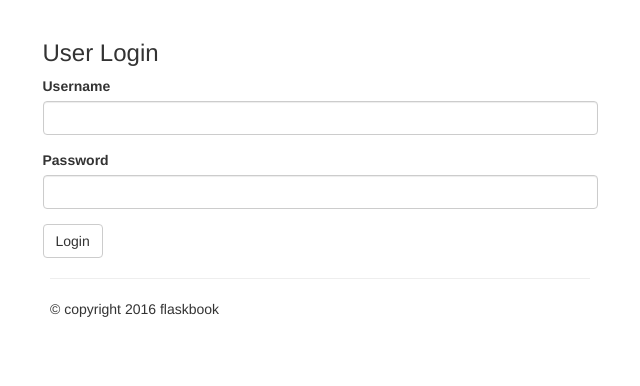
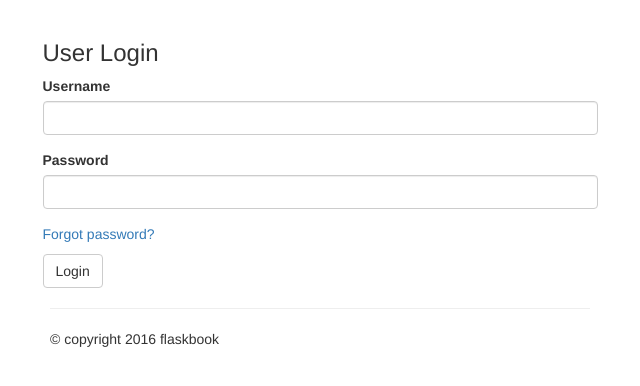
Before and after one commit to zyx124/Flaskbook, a Flask app: page /login in a window 1280 px wide. Shown: the part 62-448 px from the top of the page, without its empty margins (320-960 px from the left). Run offline with Flask 2, Linux system fonts and the light colour scheme; some libraries are stand-ins or nearby versions.

Commit message:
forget password and reset password part complete, tests needed

```diff
--- a/templates/user/login.html
+++ b/templates/user/login.html
@@ -23,7 +23,9 @@
       {{ form.hidden_tag() }}
 
       {{ render_field(form.username, class='form-control') }}
-      {{ render_field(form.password, class='form-control') }}
+      {{ render_field(form.password, **{"class": 'form-control', "aria-described-by": "passwordHelpBlock"}) }}
+
+      <span id="passwordHelpBlock" class="help-block"><a href="{{ url_for('.forgot') }}">Forgot password?</a></span>
 
       <button type="submit" class="btn btn-default">Login</button>
 
--- a/user/forms.py
+++ b/user/forms.py
@@ -1,4 +1,4 @@
-from flask_wtf import FlaskForm
+from flask_wtf import FlaskForm, Form
 from wtforms import validators, StringField, PasswordField
 from wtforms.widgets import TextArea
 from wtforms.fields.html5 import EmailField
@@ -14,6 +14,15 @@ class BaseUserForm(FlaskForm):
     email = EmailField("Email Address", [validators.DataRequired(), validators.Email()])
     username = StringField('Username', [validators.DataRequired(), validators.length(min=4, max=25)])
     bio = StringField('Bio', widget=TextArea(), validators=[validators.Length(max=160)])
+
+
+class PasswordBaseForm(FlaskForm):
+    password = PasswordField('New Password', [
+        validators.DataRequired(),
+        validators.EqualTo('confirm', message='Password much match'),
+        validators.length(min=4, max=80)
+    ])
+    confirm = PasswordField("Repeat Password")
 
 
 class RegisterForm(BaseUserForm):
@@ -40,3 +49,13 @@ class LoginForm(FlaskForm):
 
 class EditForm(BaseUserForm):
     pass
+
+
+class ForgotForm(FlaskForm):
+    email = EmailField('Email address',
+                       [validators.DataRequired(), validators.Email()])
+
+
+class PasswordResetForm(PasswordBaseForm):
+    current_password = PasswordField('Current Password', [validators.DataRequired(),
+                                                           validators.Length(min=4, max=80)])
--- a/user/views.py
+++ b/user/views.py
@@ -1,5 +1,5 @@
 from flask import Blueprint, render_template, request, url_for, redirect, session, abort
-from user.forms import RegisterForm, LoginForm, EditForm
+from user.forms import RegisterForm, LoginForm, EditForm, ForgotForm, PasswordResetForm
 from user.models import User
 from utilities.common import email
 
@@ -138,3 +138,62 @@ def confirm(username, code):
         return render_template("user/email_confirmed.html")
     else:
         abort(404)
+
+
+@user_app.route('/forgot', methods=('GET', 'POST'))
+def forgot():
+    error = None
+    message = None
+    form = ForgotForm()
+    if form.validate_on_submit():
+        user = User.objects.filter(email=form.email.data.lower()).first()
+        if user:
+            code = str(uuid.uuid4())
+            user.change_configuration={
+                "password_reset_code": code
+            }
+            user.save()
+
+            # email the user
+            body_html = render_template('mail/user/password_reset.html', user=user)
+            body_text = render_template('mail/user/password_reset.txt', user=user)
+            email(user.email, "password reset request", body_html, body_text)
+
+        message = "You will recieve a password reset email if we find that email in our system"
+    return render_template("user/forgot.html", form=form, error=error, message=message)
+
+
+@user_app.route('/password_reset/<username>/<code>', methods=('GET', 'POST'))
+def password_reset(username, code):
+    message = None
+    require_current = None
+
+    form  = PasswordResetForm()
+    user = User.objects.filter(username=username).first()
+    if not user or code != user.change_configuration.get('password_reset_code'):
+        abort(404)
+
+    if request.method == "POST":
+        del form.current_password
+        if form.validate_on_submit():
+            salt = bcrypt.gensalt()
+            hashed_password = bcrypt.hashpw(form.password.data, salt)
+            user.password = hashed_password
+            user.change_configuration = {}
+            user.save()
+
+            if session.get('username'):
+                session.pop('username')
+            return redirect(url_for('user_app.password_reset_complete'))
+
+    return render_template('user/password_reset.html',
+                           form=form,
+                           message=message,
+                           require_current=require_current,
+                           username=username,
+                           code=code)
+
+
+@user_app.route('/password_reset_complete')
+def password_reset_complete():
+    return render_template("user/password_change_confirmed.html")
```
Also changed, not shown: templates/user/forgot.html (added, +39 -0 lines), templates/user/password_change_confirmed.html (added, +19 -0 lines), templates/user/password_reset.html (added, +43 -0 lines).
